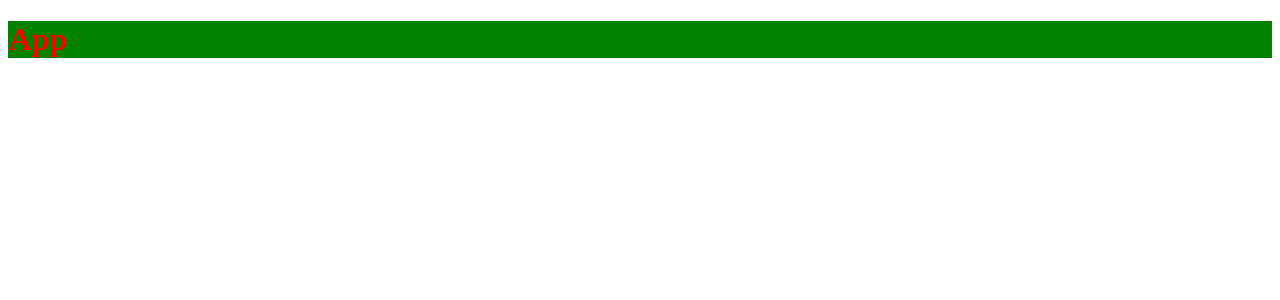
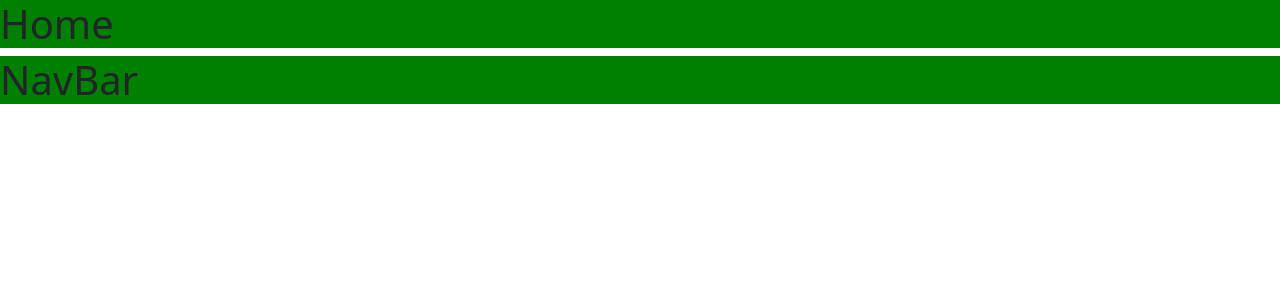
Before and after one commit to Zaki-HL/commune-oujda, a React (Vite) app: page / in a window 1280 px wide. Shown: the top 300 px of the page. Built offline with nearby package versions, Linux system fonts and the light colour scheme.

Commit message:
adjusting project

```diff
--- a/src/App.jsx
+++ b/src/App.jsx
@@ -1,11 +1,12 @@
 import './App.scss';
+import Home from './components/Home';
 
-function App() {
+const App = () => {
 	return (
 		<div className="App">
-			<h1>App</h1>
+			<Home />
 		</div>
 	);
-}
+};
 
 export default App;
--- /dev/null
+++ b/src/components/Home/NavBar/index.jsx
@@ -0,0 +1,12 @@
+import './index.scss';
+import React from 'react';
+
+const NavBar = () => {
+	return (
+		<>
+			<h1>NavBar</h1>
+		</>
+	);
+};
+
+export default NavBar;
--- a/src/components/Home/index.jsx
+++ b/src/components/Home/index.jsx
@@ -1,10 +1,12 @@
 import './index.scss';
 import React from 'react';
+import NavBar from './NavBar';
 
 const Home = () => {
 	return (
 		<>
 			<h1>Home</h1>
+			<NavBar />
 		</>
 	);
 };
--- a/src/main.jsx
+++ b/src/main.jsx
@@ -2,6 +2,7 @@ import React from 'react';
 import ReactDOM from 'react-dom/client';
 import App from './App';
 import './index.css';
+import 'bootstrap/dist/css/bootstrap.min.css';
 
 ReactDOM.createRoot(document.getElementById('root')).render(
 	<React.StrictMode>
```
Also changed, not shown: src/components/Home/NavBar/index.scss (added).
